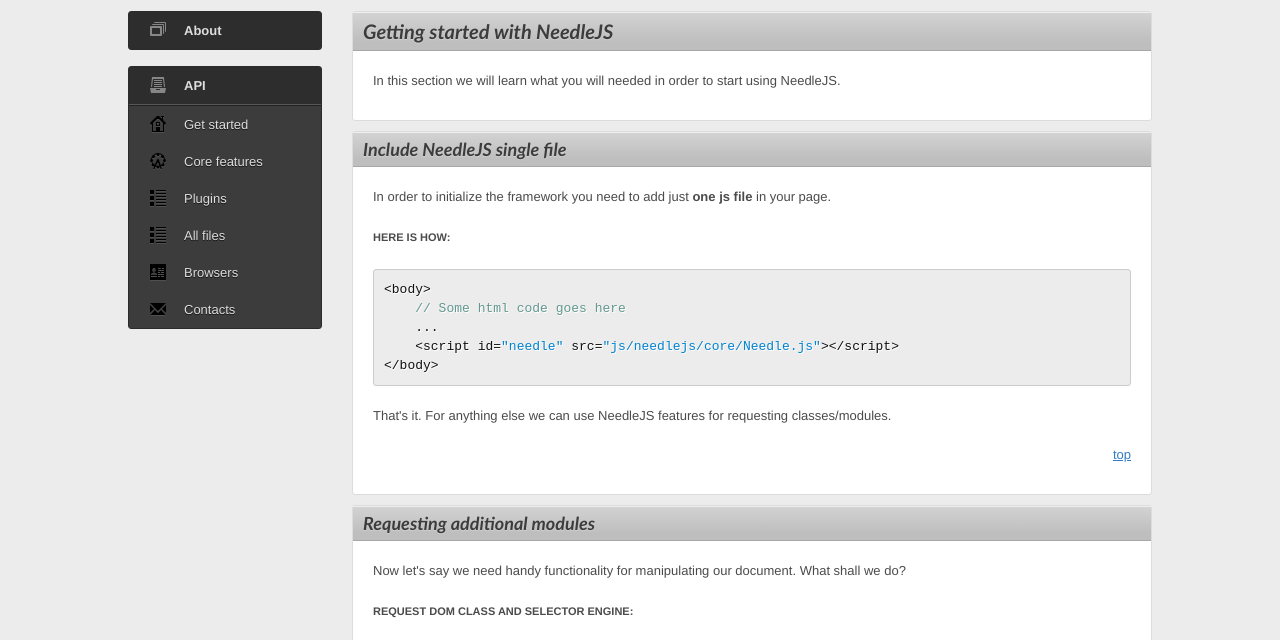
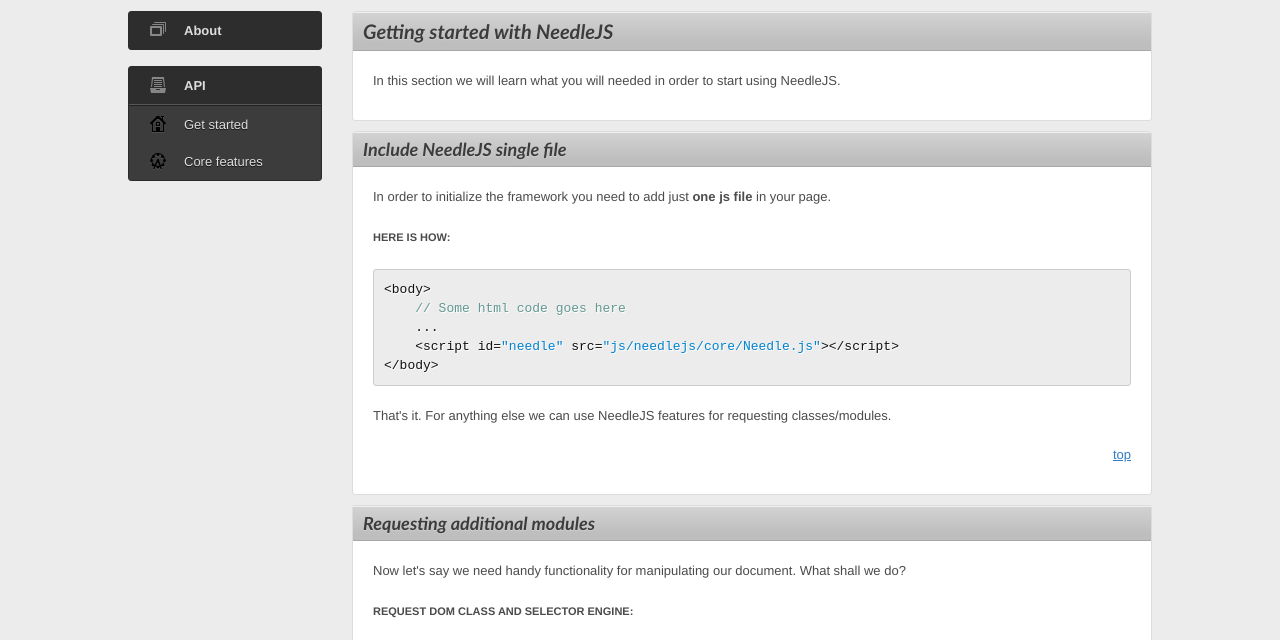
Before and after one commit to moubi/Needle-JS, a plain HTML site: page documentation/overview.html in a window 1280 px wide. Shown: the part 114-754 px from the top of the page. Drawn offline with nearby package versions, Linux system fonts and the light colour scheme.

Commit message:
docs(menu): comment out 'in progress' pages
Pages which are not finished won't show up in the docs menu.

```diff
--- a/documentation/overview.html
+++ b/documentation/overview.html
@@ -39,14 +39,14 @@
 							<li><span><a rel="fair" class="item" href="#" title="Core classes">Core features</a></span>
 								<ul class="submenu">
 									<li><a href="needle.html" title="Needle.js features">Needle</a></li>
-									<li><a href="ajax.html" title="Using AJAX requests">AJAX</a></li>
+									<!-- <li><a href="ajax.html" title="Using AJAX requests">AJAX</a></li>
 									<li><a href="dom.html" title="DOM and selector engine">DOM</a></li>
 									<li><a href="effects.html" title="Eye catching effects">Effects</a></li>
 									<li><a href="events.html" title="Working with event model">Events</a></li>
-									<li><a href="xml.html" title="Working with xml">XML</a></li>
+									<li><a href="xml.html" title="Working with xml">XML</a></li> -->
 								</ul>
 							</li>
-							<li><span><a rel="results" class="item" href="#" title="Create and use plugins">Plugins</a></span>
+							<!-- <li><span><a rel="results" class="item" href="#" title="Create and use plugins">Plugins</a></span>
 								<ul class="submenu">
 									<li><a href="create_plugins.html" title="Create plugins">Create</a></li>
 									<li><a href="extend.html" title="Extend plugins">Extend</a></li>
@@ -61,7 +61,7 @@
 								</ul>
 							</li>
 							<li><span><a rel="about" href="#" title="Browsers support">Browsers</a></span></li>
-							<li><span><a rel="contact" href="#" title="Contacts and support">Contacts</a></span></li>
+							<li><span><a rel="contact" href="#" title="Contacts and support">Contacts</a></span></li> -->
 						</ul>
 					</li>
 				</ul>
```
Also changed, not shown: documentation/index.html (+4 -4 lines), documentation/needle.html (+4 -4 lines).
